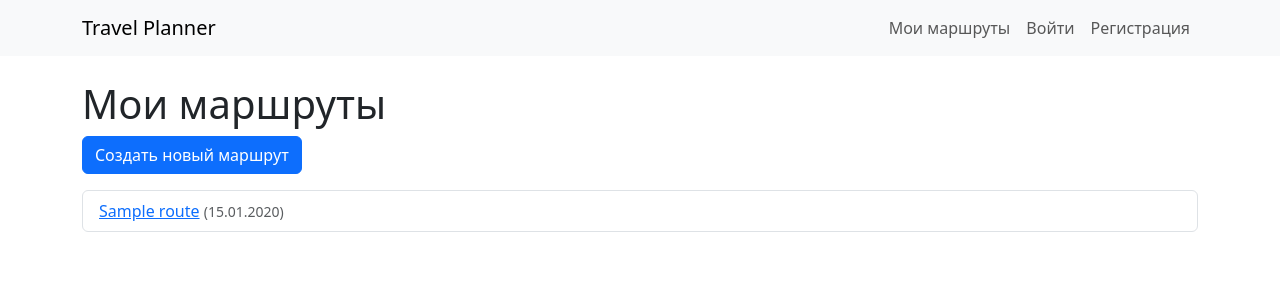
After one commit to Showeelik/Website-Travel-Planner, a Django app: template templates/routes/route_list.html in a window 1280 px wide. The commit adds this page. Shown: the top 300 px of the page. Run offline with Django 5.2, Linux system fonts and the light colour scheme; the template is opened without the code that fills it: values that come from a table or form of the project are taken from there, others are empty; tables that the repository leaves empty hold one stand-in row (values such as "Sample post").

Commit message:
Добавлены шаблоны для управления маршрутами: список маршрутов, детали маршрута и форма создания/редактирования маршрута; добавлена ссылка на "Мои маршруты" в навигации.

```diff
--- a/templates/base.html
+++ b/templates/base.html
@@ -11,6 +11,9 @@
         <div class="container">
             <a class="navbar-brand" href="{% url 'home' %}">Travel Planner</a>
             <ul class="navbar-nav ms-auto">
+                <li class="nav-item">
+                    <a class="nav-link" href="{% url 'route_list' %}">Мои маршруты</a>
+                </li>
                 {% if user.is_authenticated %}
                     <li class="nav-item">
                         <form method="post" action="{% url 'logout' %}" style="display: inline;">
--- /dev/null
+++ b/templates/routes/route_list.html
@@ -0,0 +1,19 @@
+{% extends "base.html" %}
+
+{% block content %}
+<h1>Мои маршруты</h1>
+<a href="{% url 'route_create' %}" class="btn btn-primary mb-3">Создать новый маршрут</a>
+
+{% if routes %}
+    <ul class="list-group">
+        {% for route in routes %}
+            <li class="list-group-item">
+                <a href="{% url 'route_detail' route.pk %}">{{ route.title }}</a>
+                <small class="text-muted"> ({{ route.created_at|date:"d.m.Y" }})</small>
+            </li>
+        {% endfor %}
+    </ul>
+{% else %}
+    <p>У вас пока нет маршрутов.</p>
+{% endif %}
+{% endblock %}
```
Also changed, not shown: templates/routes/route_detail.html (added, +11 -0 lines), templates/routes/route_form.html (added, +11 -0 lines).
